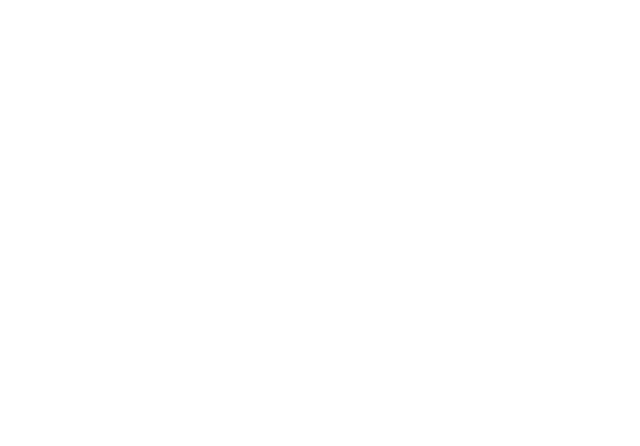
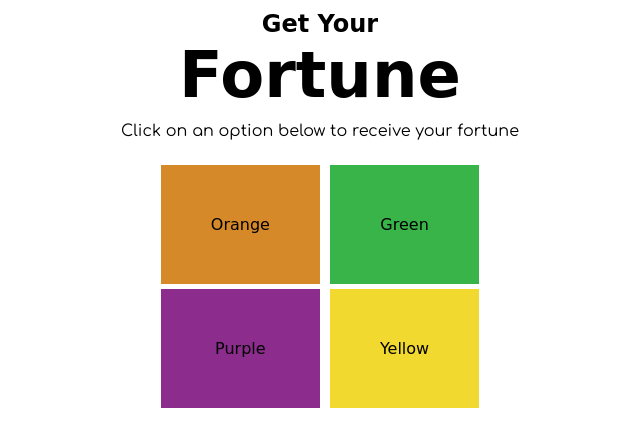
Before and after one commit to vbragg/p3-bragg-valerie, a plain HTML site: page index.html in a window 1280 px wide. Shown: the whole page, without its empty margins (320-960 px from the left). Drawn offline with Linux system fonts and the light colour scheme; files whose address does not match are found by name; a web font is replaced by a local one.

Commit message:
Add basic styling with CSS to index

```diff
--- a/index.html
+++ b/index.html
@@ -11,6 +11,9 @@
 
 		<meta name="viewport" content="width=device-width, initial-scale=1">
 
+		<link href="https://fonts.googleapis.com/css?family=Comfortaa|Mr+Bedfort&display=swap" rel="stylesheet">
+
+
 		<!--[if lt IE 9]>
 			<script src="js/html5shiv-printshiv.min.js"></script>
 		<![endif]-->
@@ -18,6 +21,35 @@
 	</head>
 
 	<body>
+		<header>
+
+			<h1>Get Your <span id="fortune">Fortune</h1>
+
+
+		</header>
+
+		<main>
+			<p>Click on an option below to receive your fortune</p>
+
+			<section class= "flexstretch">
+
+
+				<article id="moveleft">
+					<p id="orange">Orange</p>
+					<p id="purple">Purple</p>
+				</article>
+
+				<article id="moveright">
+					<p id="green">Green</p>
+					<p id="yellow">Yellow</p>
+				</article>
+
+
+			</section>
+
+
+
+		</main>
 
 
 		<script src="lib/main.js"> </script>
--- a/main.css
+++ b/main.css
@@ -7,3 +7,56 @@
 article, aside, details, figcaption, figure, footer, header, main, nav, section, summary {
     display:block;
 }
+
+
+h1, #moveright p, #moveleft p {
+	font-family: 'Mr Bedfort', cursive;
+}
+
+header, main {
+	text-align: center;
+}
+
+h1 {
+	font-size: 1.5rem;
+	padding: 10px 0;
+}
+
+#fortune {
+	font-size: 4rem;
+	display: block;
+}
+
+p {
+	font-family: 'Comfortaa', cursive;
+}
+
+.flexstretch {
+	display: flex;
+	justify-content: center;
+}
+
+#orange {
+	background-color: #d68928;
+}
+
+#purple {
+	background-color: #8c2c8d;
+}
+
+#yellow {
+	background-color: #f1d92f;
+}
+
+#green {
+	background-color: #38b449;
+}
+
+#orange, #purple, #yellow, #green {
+	padding: 50px;
+	margin: 5px;
+}
+
+section {
+	padding-top: 20px;
+}
```
